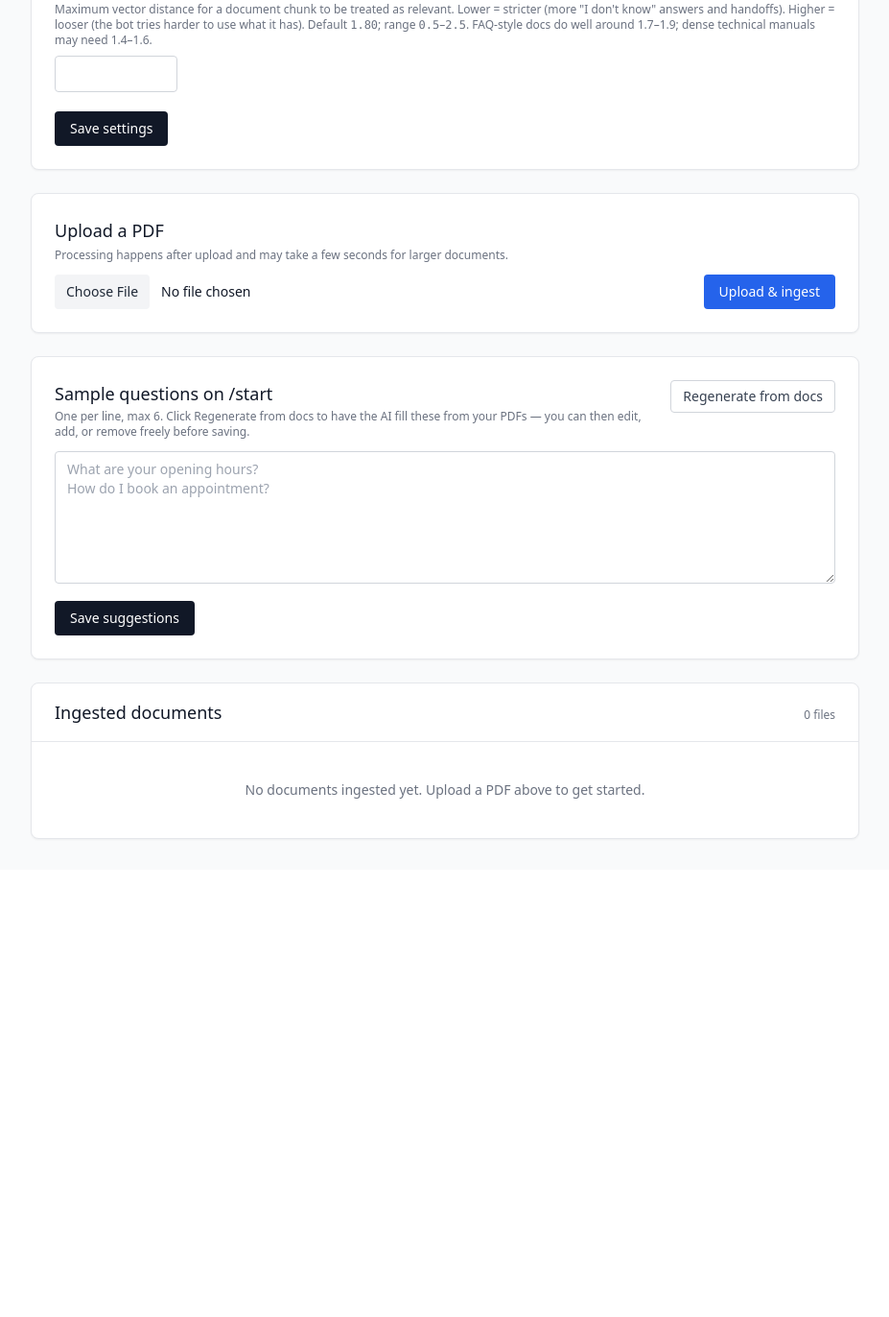
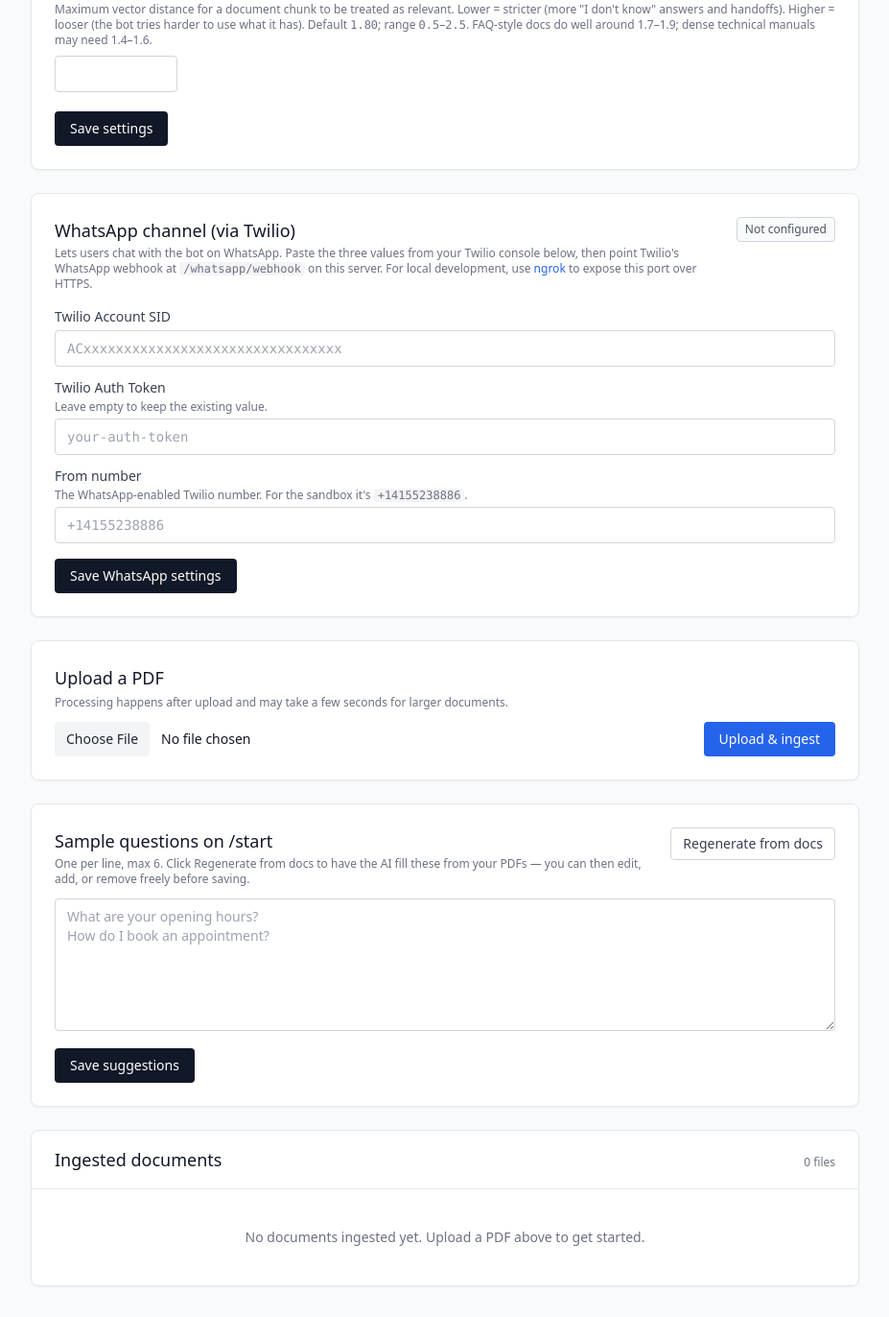
Before and after one commit to ixhm-brix/faq-bot, a FastAPI app: template src/portal/templates/dashboard.html in a window 1280 px wide. Shown: the part 703-2075 px from the top of the page at 96% size, without its empty margins (176-1103 px from the left). Before the commit the page ends 1578 px from the top, so only its background shows below. Run offline with FastAPI, Linux system fonts and the light colour scheme; the template is opened without the code that fills it, so the values that code supplies are empty; some libraries are stand-ins or nearby versions.

Commit message:
WhatsApp channel via Twilio
src/whatsapp.py:
- New adapter module. parse_twilio_inbound() pulls From/Body/ProfileName
  out of Twilio's form payload and returns an InboundMessage with a
  prefixed session_id ("wa:<E164>") so WhatsApp users get their own
  conversation-memory keyspace alongside Telegram chat_ids and widget
  UUIDs.
- send_message() POSTs to the Twilio REST Messages endpoint with Basic
  auth, gracefully no-ops when credentials aren't configured.

src/portal/main.py:
- POST /whatsapp/webhook: Twilio calls this on every incoming message.
  Acknowledges quickly (200) and replies asynchronously over the REST
  API. Routes through the same channel-neutral chat.answer_message
  core, including the off-topic / handoff distinction.
- WhatsApp handoff visitors land in the same handoff inbox as widget
  visitors, tagged 'WhatsApp: <profile_name>'.

src/settings.py:
- get/set_whatsapp_settings(account_sid, auth_token, from_number) and
  whatsapp_configured(). Auth token is masked on the dashboard and
  preserved across saves when the field is submitted empty so admins
  don't have to re-paste secrets every time.

src/portal/templates/dashboard.html:
- WhatsApp config card with Connected / Not configured status badge
  and pointers to the Twilio sandbox + ngrok for local development.

scripts/test_whatsapp_webhook.py:
- Local smoke-test that fires three Twilio-shaped payloads (on-topic,
  off-topic, handoff-worthy) at the webhook so we can validate parser
  + chat-core wiring without needing real Twilio credentials.

```diff
--- a/src/portal/main.py
+++ b/src/portal/main.py
@@ -14,7 +14,7 @@ from src.config import (
     PORTAL_ADMIN_USERNAME,
     PORTAL_SESSION_SECRET,
 )
-from src import appointments, auth, chat, handoff
+from src import appointments, auth, chat, handoff, whatsapp
 from src.llm import generate_sample_questions
 from src.rag.ingest import ingest_pdf
 from src.rag.retrieve import RetrievedChunk
@@ -28,6 +28,8 @@ from src.settings import (
     get_retrieval_threshold,
     get_suggested_questions,
     get_telegram_bot_token,
+    get_whatsapp_account_sid,
+    get_whatsapp_from_number,
     get_working_hours,
     has_module,
     is_setup_complete,
@@ -38,7 +40,9 @@ from src.settings import (
     set_retrieval_threshold,
     set_suggested_questions,
     set_telegram_bot_token,
+    set_whatsapp_settings,
     set_working_hours,
+    whatsapp_configured,
 )
 
 PDF_DIR = Path("data/pdfs")
@@ -265,6 +269,9 @@ async def dashboard(
             "documents": list_documents(),
             "bot_name": get_bot_name(),
             "telegram_bot_token": get_telegram_bot_token(),
+            "whatsapp_account_sid": get_whatsapp_account_sid(),
+            "whatsapp_from_number": get_whatsapp_from_number(),
+            "whatsapp_configured": whatsapp_configured(),
             "handoff_chat_id": get_handoff_chat_id() or "",
             "retrieval_threshold": f"{get_retrieval_threshold():.2f}",
             "open_handoffs": handoff.open_count(),
@@ -339,6 +346,14 @@ async def update_settings(request: Request):
         set_institution_type(form.get("institution_type", ""))
     if "telegram_bot_token" in form:
         set_telegram_bot_token(form.get("telegram_bot_token", ""))
+    if any(
+        k in form for k in ("whatsapp_account_sid", "whatsapp_auth_token", "whatsapp_from_number")
+    ):
+        set_whatsapp_settings(
+            form.get("whatsapp_account_sid", ""),
+            form.get("whatsapp_auth_token", ""),
+            form.get("whatsapp_from_number", ""),
+        )
     if any(
         f"{day}_open" in form or f"{day}_close" in form or f"{day}_closed" in form
         for day in WEEKDAYS
@@ -434,6 +449,63 @@ async def resolve_handoff(request: Request, handoff_id: int):
         f"/inbox?message=Handoff+%23{handoff_id}+marked+resolved.",
         status_code=303,
     )
+
+
+# --- WhatsApp webhook (public, Twilio calls into it) ---------------------
+
+@app.post("/whatsapp/webhook")
+async def whatsapp_webhook(request: Request):
+    """Twilio WhatsApp webhook. Twilio sends application/x-www-form-urlencoded
+    on every incoming message and expects a quick 200 — we reply
+    asynchronously over the REST API rather than via TwiML so the bot can
+    take its time."""
+    form = await request.form()
+    inbound = whatsapp.parse_twilio_inbound(dict(form))
+    if inbound is None:
+        # Status callbacks, media-only, weird payloads — acknowledge and drop.
+        return JSONResponse({"status": "ignored"})
+
+    try:
+        result = await chat.answer_message(inbound.session_id, inbound.text)
+    except Exception:
+        log.exception("WhatsApp chat.answer_message failed")
+        try:
+            await whatsapp.send_message(
+                inbound.from_number,
+                "Sorry, something went wrong on our side. Please try again in a moment.",
+            )
+        except Exception:
+            log.exception("Failed to send WhatsApp error reply")
+        return JSONResponse({"status": "error"}, status_code=200)
+
+    from src.memory import remember_message
+
+    if result.is_off_topic:
+        reply_text = chat.build_off_topic_reply()
+        remember_message(inbound.session_id, "assistant", reply_text)
+    elif result.is_handoff:
+        handoff.record(
+            question=inbound.text,
+            user_chat_id=0,
+            user_username=None,
+            user_full_name=f"WhatsApp: {inbound.profile_name or inbound.from_number}",
+        )
+        reply_text = (
+            "I couldn't find that in our documents, so I've logged your question "
+            "for our team to follow up."
+        )
+        remember_message(inbound.session_id, "assistant", reply_text)
+    else:
+        reply_text = result.text
+
+    try:
+        await whatsapp.send_message(inbound.from_number, reply_text)
+    except RuntimeError as e:
+        log.error("WhatsApp not configured: %s", e)
+    except Exception:
+        log.exception("Failed to send WhatsApp reply")
+
+    return JSONResponse({"status": "ok"})
 
 
 # --- Website widget (public, embeddable) ----------------------------------
--- a/src/portal/templates/dashboard.html
+++ b/src/portal/templates/dashboard.html
@@ -57,6 +57,50 @@
     </div>
     <div class="pt-1">
       <button class="bg-gray-900 hover:bg-gray-800 text-white px-4 py-2 rounded text-sm font-medium transition">Save settings</button>
+    </div>
+  </form>
+</div>
+
+<div class="bg-white rounded-lg shadow-sm border border-gray-200 p-6 mb-6">
+  <div class="flex items-start justify-between mb-1 gap-4">
+    <div>
+      <h2 class="text-lg font-medium">WhatsApp channel (via Twilio)</h2>
+      <p class="text-xs text-gray-500 mt-0.5">
+        Lets users chat with the bot on WhatsApp. Paste the three values from your Twilio console below, then point Twilio's WhatsApp webhook at <code class="bg-gray-100 px-1 rounded">/whatsapp/webhook</code> on this server. For local development, use <a href="https://ngrok.com" target="_blank" class="text-blue-600 hover:underline">ngrok</a> to expose this port over HTTPS.
+      </p>
+    </div>
+    <span class="shrink-0 text-xs px-2 py-1 rounded border {{ 'bg-emerald-50 text-emerald-800 border-emerald-200' if whatsapp_configured else 'bg-gray-50 text-gray-600 border-gray-300' }}">
+      {{ 'Connected' if whatsapp_configured else 'Not configured' }}
+    </span>
+  </div>
+  <form method="post" action="/settings" class="space-y-3 mt-4">
+    <input type="hidden" name="bot_name" value="{{ bot_name }}">
+    <input type="hidden" name="handoff_chat_id" value="{{ handoff_chat_id }}">
+    <input type="hidden" name="retrieval_threshold" value="{{ retrieval_threshold }}">
+    <input type="hidden" name="institution_type" value="{{ institution_type }}">
+    <input type="hidden" name="telegram_bot_token" value="{{ telegram_bot_token }}">
+    <div>
+      <label class="block text-sm font-medium text-gray-700">Twilio Account SID</label>
+      <input type="text" name="whatsapp_account_sid" value="{{ whatsapp_account_sid }}" maxlength="80"
+             placeholder="ACxxxxxxxxxxxxxxxxxxxxxxxxxxxxxxxx"
+             class="mt-1 w-full text-sm font-mono border border-gray-300 rounded px-3 py-2 focus:outline-none focus:ring-2 focus:ring-blue-500 focus:border-blue-500">
+    </div>
+    <div>
+      <label class="block text-sm font-medium text-gray-700">Twilio Auth Token</label>
+      <p class="text-xs text-gray-500 mt-0.5">Leave empty to keep the existing value.</p>
+      <input type="password" name="whatsapp_auth_token" value="" maxlength="80" autocomplete="new-password"
+             placeholder="{% if whatsapp_configured %}•••••••••• (saved){% else %}your-auth-token{% endif %}"
+             class="mt-1 w-full text-sm font-mono border border-gray-300 rounded px-3 py-2 focus:outline-none focus:ring-2 focus:ring-blue-500 focus:border-blue-500">
+    </div>
+    <div>
+      <label class="block text-sm font-medium text-gray-700">From number</label>
+      <p class="text-xs text-gray-500 mt-0.5">The WhatsApp-enabled Twilio number. For the sandbox it's <code class="bg-gray-100 px-1 rounded">+14155238886</code>.</p>
+      <input type="text" name="whatsapp_from_number" value="{{ whatsapp_from_number }}" maxlength="40"
+             placeholder="+14155238886"
+             class="mt-1 w-full text-sm font-mono border border-gray-300 rounded px-3 py-2 focus:outline-none focus:ring-2 focus:ring-blue-500 focus:border-blue-500">
+    </div>
+    <div class="pt-1">
+      <button class="bg-gray-900 hover:bg-gray-800 text-white px-4 py-2 rounded text-sm font-medium transition">Save WhatsApp settings</button>
     </div>
   </form>
 </div>
--- /dev/null
+++ b/src/whatsapp.py
@@ -0,0 +1,86 @@
+"""WhatsApp channel adapter.
+
+For the MVP we use Twilio because their sandbox lets you test end-to-end
+without Meta Business verification (which takes days). The provider
+abstraction is intentionally thin so we can add the Meta Cloud API
+later without touching the chat core or other channel adapters.
+
+Inbound: Twilio POSTs application/x-www-form-urlencoded to the webhook.
+Outbound: POST to Twilio's Messages REST endpoint with Basic auth.
+
+Memory session ID format: "wa:<E164-number>" — keeps WhatsApp users in
+their own keyspace, separate from Telegram chat_ids and widget UUIDs.
+"""
+from __future__ import annotations
+
+import logging
+from dataclasses import dataclass
+from typing import Any
+
+import httpx
+
+from src.settings import (
+    get_whatsapp_account_sid,
+    get_whatsapp_auth_token,
+    get_whatsapp_from_number,
+)
+
+log = logging.getLogger("whatsapp")
+
+TWILIO_API_BASE = "https://api.twilio.com/2010-04-01"
+
+
+@dataclass
+class InboundMessage:
+    from_number: str  # E164 like "+250788123456"
+    profile_name: str  # WhatsApp display name (may be empty)
+    text: str  # message body
+    session_id: str  # "wa:+250788..." — pass to chat.answer_message
+
+
+def parse_twilio_inbound(form: dict[str, Any]) -> InboundMessage | None:
+    """Pull the bits we care about out of a Twilio webhook form payload.
+
+    Returns None if the payload isn't a text message we can handle
+    (e.g. media-only messages, status callbacks, weird shapes).
+    """
+    from_raw = str(form.get("From", "")).strip()
+    body = str(form.get("Body", "")).strip()
+    profile_name = str(form.get("ProfileName", "")).strip()
+    if not from_raw or not body:
+        return None
+    # Twilio prefixes WhatsApp From with "whatsapp:"
+    from_number = from_raw.removeprefix("whatsapp:").strip()
+    if not from_number:
+        return None
+    return InboundMessage(
+        from_number=from_number,
+        profile_name=profile_name,
+        text=body,
+        session_id=f"wa:{from_number}",
+    )
+
+
+async def send_message(to_number: str, body: str) -> None:
+    """Send a WhatsApp reply via Twilio. Raises RuntimeError if WhatsApp
+    isn't configured yet — caller should check `whatsapp_configured()`."""
+    sid = get_whatsapp_account_sid()
+    token = get_whatsapp_auth_token()
+    from_number = get_whatsapp_from_number()
+    if not (sid and token and from_number):
+        raise RuntimeError("WhatsApp credentials are not configured in the portal")
+
+    to = to_number if to_number.startswith("whatsapp:") else f"whatsapp:{to_number}"
+    url = f"{TWILIO_API_BASE}/Accounts/{sid}/Messages.json"
+    payload = {"From": from_number, "To": to, "Body": body[:1600]}
+
+    async with httpx.AsyncClient(timeout=15.0) as client:
+        resp = await client.post(url, data=payload, auth=(sid, token))
+    if resp.status_code >= 300:
+        log.error(
+            "Twilio send failed: %s %s — payload=%s",
+            resp.status_code,
+            resp.text[:500],
+            {k: v for k, v in payload.items() if k != "Body"},
+        )
+        resp.raise_for_status()
```
Also changed, not shown: scripts/test_whatsapp_webhook.py (added, +50 -0 lines), src/settings.py (+39 -0 lines).
